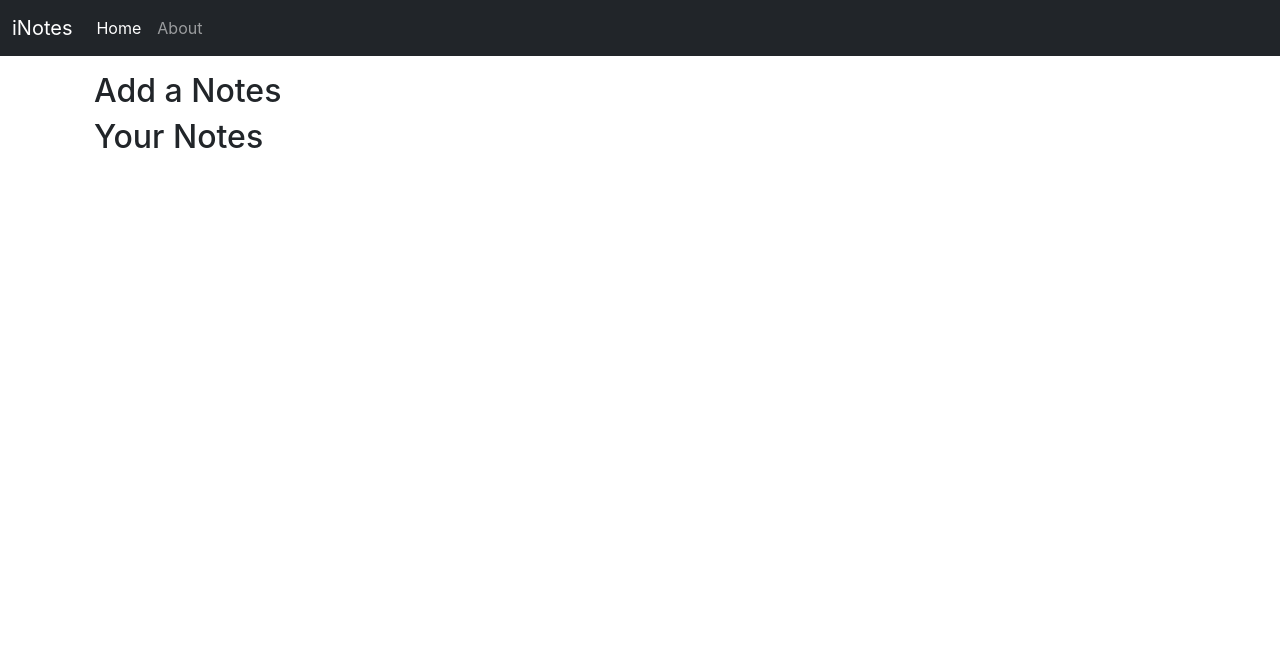
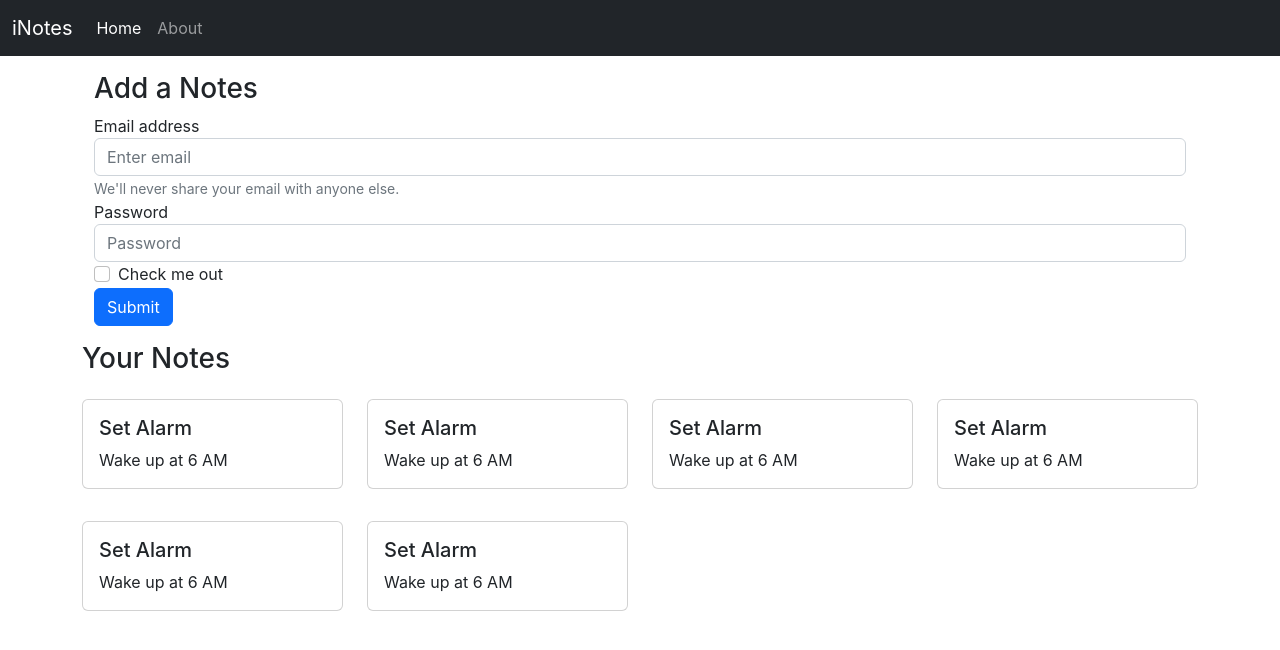
Before and after one commit to UtkarshDhavale/KeepMyNotes-MERNStack, a React (Create React App) app: page / in a window 1280 px wide. Shown: the top 650 px of the page. Built offline with nearby package versions, Linux system fonts and the light colour scheme.

Commit message:
Added Notes and Notetem components

```diff
--- a/src/Components/Home.js
+++ b/src/Components/Home.js
@@ -1,10 +1,30 @@
 import React from 'react';
+import Notes from './Notes';
 
 function Home() {
+
   return (
-    <div className="container my-3">
-      <h2>Add a Notes</h2>
-      <h2>Your Notes</h2>
+    <div>
+      <div className="container my-3">
+        <h3>Add a Notes</h3>
+        <form>
+          <div className="form-group">
+            <label htmlFor="exampleInputEmail1">Email address</label>
+            <input type="email" className="form-control" id="exampleInputEmail1" aria-describedby="emailHelp" placeholder="Enter email" />
+            <small id="emailHelp" className="form-text text-muted">We'll never share your email with anyone else.</small>
+          </div>
+          <div className="form-group">
+            <label htmlFor="exampleInputPassword1">Password</label>
+            <input type="password" className="form-control" id="exampleInputPassword1" placeholder="Password" />
+          </div>
+          <div className="form-check">
+            <input type="checkbox" className="form-check-input" id="exampleCheck1" />
+            <label className="form-check-label" htmlFor="exampleCheck1">Check me out</label>
+          </div>
+          <button type="submit" className="btn btn-primary">Submit</button>
+        </form>
+      </div>
+      <Notes/>
     </div>
   )
 }
--- /dev/null
+++ b/src/Components/NoteItem.js
@@ -0,0 +1,16 @@
+import React from 'react';
+
+function NoteItem(props) {
+    return (
+        <div className="col-md-3">
+            <div className="card my-3">
+                    <div className="card-body">
+                        <h5 className="card-title">{props.note.title}</h5>
+                        <p className="card-text">{props.note.description}</p>
+                    </div>
+            </div>
+        </div>
+    )
+}
+
+export default NoteItem
--- /dev/null
+++ b/src/Components/Notes.js
@@ -0,0 +1,18 @@
+import React, { useContext } from 'react';
+import context from '../Context-Notes/noteContext';
+import NoteItem from './NoteItem';
+
+
+function Notes() {
+    const { notes, setnotes } = useContext(context);
+    return (
+        <div className="row my-3">
+            <h3>Your Notes</h3>
+            {notes.map((note) => {
+                return <NoteItem note={note}/>
+            })}
+        </div>
+    )
+}
+
+export default Notes
--- a/src/Context-Notes/NoteState.js
+++ b/src/Context-Notes/NoteState.js
@@ -1,9 +1,68 @@
+import { useState } from "react";
 import NoteContext from "./noteContext";
 
 const NoteState =(props)=>{
+   const notesArr = [
+    {
+      "_id": "63bc5a3479f71c60b2aaee52",
+      "user": "63ba7c0f3ccc3c9b03805a72",
+      "title": "Set Alarm",
+      "description": "Wake up at 6 AM",
+      "tag": "Alarm",
+      "date": "2023-01-09T18:17:24.784Z",
+      "__v": 0
+    },
+    {
+        "_id": "63bc5a3479f71c60b2aaee52",
+        "user": "63ba7c0f3ccc3c9b03805a72",
+        "title": "Set Alarm",
+        "description": "Wake up at 6 AM",
+        "tag": "Alarm",
+        "date": "2023-01-09T18:17:24.784Z",
+        "__v": 0
+    },
+    {
+        "_id": "63bc5a3479f71c60b2aaee52",
+        "user": "63ba7c0f3ccc3c9b03805a72",
+        "title": "Set Alarm",
+        "description": "Wake up at 6 AM",
+        "tag": "Alarm",
+        "date": "2023-01-09T18:17:24.784Z",
+        "__v": 0
+    },
+    {
+        "_id": "63bc5a3479f71c60b2aaee52",
+        "user": "63ba7c0f3ccc3c9b03805a72",
+        "title": "Set Alarm",
+        "description": "Wake up at 6 AM",
+        "tag": "Alarm",
+        "date": "2023-01-09T18:17:24.784Z",
+        "__v": 0
+    },
+    {
+        "_id": "63bc5a3479f71c60b2aaee52",
+        "user": "63ba7c0f3ccc3c9b03805a72",
+        "title": "Set Alarm",
+        "description": "Wake up at 6 AM",
+        "tag": "Alarm",
+        "date": "2023-01-09T18:17:24.784Z",
+        "__v": 0
+    },
+    {
+        "_id": "63bc5a3479f71c60b2aaee52",
+        "user": "63ba7c0f3ccc3c9b03805a72",
+        "title": "Set Alarm",
+        "description": "Wake up at 6 AM",
+        "tag": "Alarm",
+        "date": "2023-01-09T18:17:24.784Z",
+        "__v": 0
+    }
+  ]
+
+  const [notes, setNotes] = useState(notesArr);
 
    return(
-        <NoteContext.Provider value={{}}>
+        <NoteContext.Provider value={{notes,setNotes}}>
             {props.children}
         </NoteContext.Provider>
    );
```
